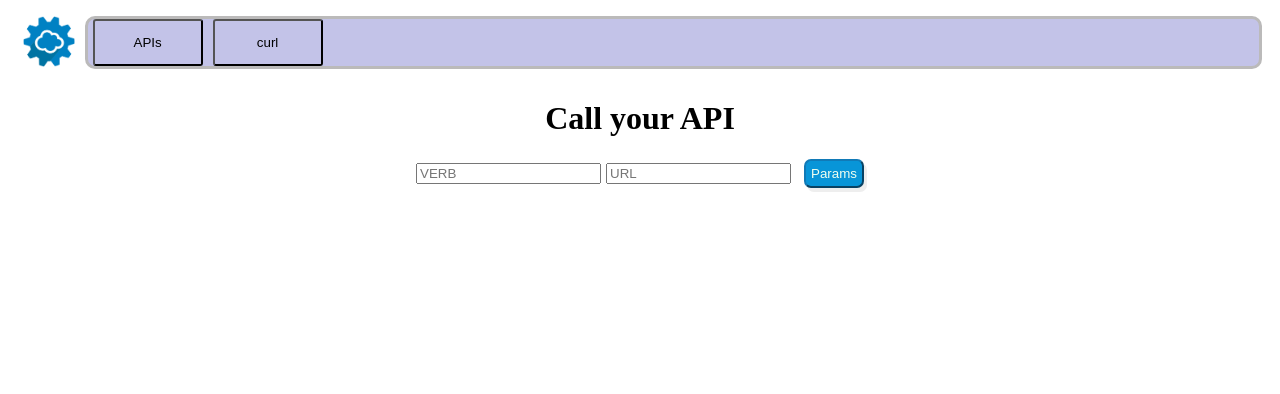
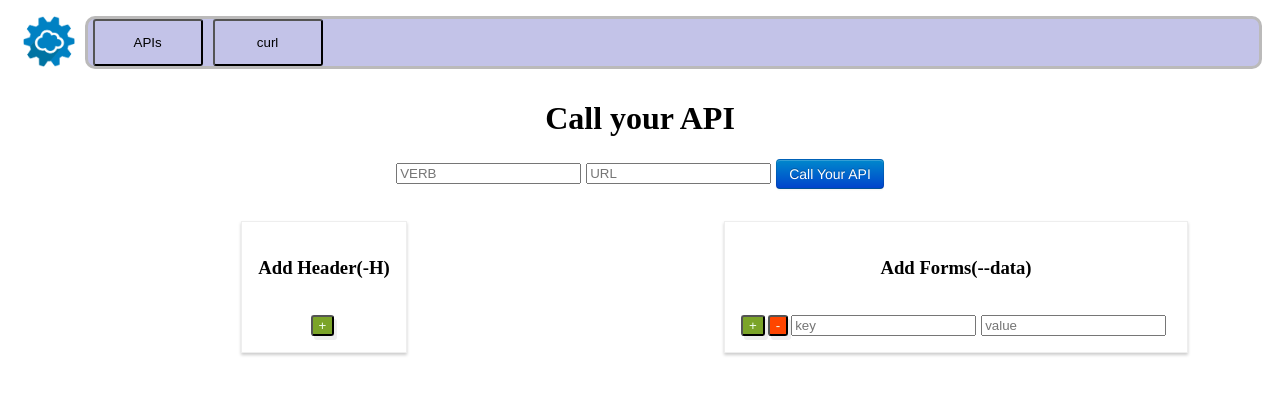
Before and after one commit to mehdishirazi/postman, a React app: page / in a window 1280 px wide. Shown: the top 394 px of the page. Built offline with nearby package versions, Linux system fonts and the light colour scheme.

Commit message:
Adding new design and changing components

```diff
--- /dev/null
+++ b/src/components/Main/Forms/AddHeader.js
@@ -0,0 +1,13 @@
+import React from 'react'
+
+const AddHeader = (props) => {
+    return (
+        <div>
+            <button onClick={props.delete} className={props.minusBtn}>-</button>
+            <input className={props.input} onChange={props.changed} type="text" placeholder="key" />
+            <input className={props.input} onChange={props.changed} type="text" placeholder="value" />
+        </div>
+    )
+}
+
+export default AddHeader
--- a/src/components/Main/Forms/Header.js
+++ b/src/components/Main/Forms/Header.js
@@ -1,17 +1,23 @@
 import React from 'react'
+import Header from "./AddHeader"
 
-const Header = (props) => {
+const Headers = (props) => {
+    let header = props.headers.map(item => <Header
+        key={item.id}
+        changed={props.headerHandleChange}
+        input={props.input}
+        delete={props.delete}
+        minusBtn={props.minusBtn} />)
+
     return (
         <div className={props.className}>
             <h3>Add Header(-H)</h3>
             <br></br>
             <button onClick={props.click} className={props.btnStyle}>+</button>
-            <button onClick={props.delete} className={props.minusBtn}>-</button>
-            <input className={props.input} onChange={props.headerHandleChange} type="text" placeholder="key" />
-            <input className={props.input} onChange={props.headerHandleChange} type="text" placeholder="value" />
             <br />
+            {header}
         </div>
     )
 }
 
-export default Header
+export default Headers
--- a/src/components/Main/Forms/Url.js
+++ b/src/components/Main/Forms/Url.js
@@ -6,8 +6,7 @@ const Url = (props) => {
             <h1>Call your API</h1>
             <input className={props.input} onChange={props.urlHandleChange} type="text" placeholder="VERB"></input>
             <input className={props.input} onChange={props.urlHandleChange} type="text" placeholder="URL"></input>
-            <button onClick={props.clicked} className={props.class}>Params</button>
-            {props.isShowingFetchApi ? <button onClick={props.fetchApiCall} className={props.class}>Fetch Your API</button> : null}
+            <button onClick={props.fetchApiCall} className={props.class}>Call Your API</button>
         </div>
     )
 }
--- a/src/components/Main/Main.js
+++ b/src/components/Main/Main.js
@@ -1,5 +1,5 @@
 import React from 'react'
-import Header from './Forms/Header'
+import Headers from './Forms/Header'
 import Url from './Forms/Url'
 import Form from "./Forms/From"
 import Table from "./Table"
@@ -65,25 +65,6 @@ class Body extends React.Component {
             .catch(Error => console.log(Error))
     }
 
-    addPramsHandler = () => {
-        this.setState({
-            isShowingValue: true,
-            header: [
-                {
-                    id: 1,
-                    key: "",
-                    value: ""
-                }
-            ],
-            body: [
-                {
-                    id: 1,
-                    key: "",
-                    value: ""
-                }
-            ]
-        })
-    }
 
     urlHandleChange = (event) => {
         let urlValues = [...this.state.url]
@@ -110,16 +91,17 @@ class Body extends React.Component {
         })
     }
 
-    headerHandleChange = (event, id) => {
-        const value = event.target.placeholder
-        const inedexCheck = this.state.header.findIndex(item => {
-            return id === item.id
-        })
-        const headerChangeValues = [...this.state.header]
-        headerChangeValues[inedexCheck][value] = event.target.value
-        this.setState({
-            header: headerChangeValues
-        })
+    headerHandleChange = (event) => {
+        // debugger
+        // // const value = event.target.placeholder
+        // // const inedexCheck = this.state.header.findIndex(item => {
+        // //     return id === item.id
+        // // })
+        // // const headerChangeValues = [...this.state.header]
+        // // headerChangeValues[inedexCheck][value] = event.target.value
+        // this.setState({
+        //     header: headerChangeValues
+        // })
     }
 
     clickHeaderHandler = () => {
@@ -158,28 +140,8 @@ class Body extends React.Component {
     }
 
     render() {
-        let headerElement = this.state.header.map((item, index) => {
-            return <Header
-                key={item.id}
-                headerHandleChange={(event) => this.headerHandleChange(event, item.id)}
-                delete={() => this.deleteHeaderHandler(index)}
-                click={this.clickHeaderHandler}
-                className="params"
-                btnStyle="paramsBtn"
-                minusBtn="minusBtn"
-                input="input" />
-        })
-        let formElement = this.state.body.map((item, index) => {
-            return <Form
-                key={item.id}
-                formHandleChange={(event) => this.formHandleChange(event, item.id)}
-                delete={() => this.deleteFormHandler(index)}
-                click={this.clickFormHandler}
-                className="params"
-                btnStyle="paramsBtn"
-                minusBtn="minusBtn"
-                input="input" />
-        })
+        console.log(this.state)
+
         let TableView
         this.state.data === null ? TableView = null : TableView = this.state.data.map((item, index) => <Table info={item} key={index} />)
         return (
@@ -193,10 +155,24 @@ class Body extends React.Component {
                     input="input" />
                 <div className="infoDiv">
                     <div>
-                        {this.state.isShowingValue ? headerElement : null}
+                        <Headers
+                            headerHandleChange={(event) => this.headerHandleChange(event)}
+                            headers={this.state.header}
+                            delete={() => this.deleteHeaderHandler()}
+                            click={this.clickHeaderHandler}
+                            className="params"
+                            btnStyle="paramsBtn"
+                            minusBtn="minusBtn"
+                            input="input" />
                     </div>
                     <div>
-                        {this.state.isShowingValue ? formElement : null}
+                        <Form
+                            delete={() => this.deleteFormHandler()}
+                            click={this.clickFormHandler}
+                            className="params"
+                            btnStyle="paramsBtn"
+                            minusBtn="minusBtn"
+                            input="input" />
                     </div>
                 </div>
                 {this.state.data === null ? null :
--- /dev/null
+++ b/src/style/App.css
@@ -0,0 +1,3 @@
+.App {
+    background-color: lightslategray;
+}
--- a/src/style/Body.css
+++ b/src/style/Body.css
@@ -10,14 +10,26 @@
 }
 
 .btn {
-    outline-style: none;
-    padding: 5px;
-    color: honeydew;
-    border-color: #117ab7;
-    background-color: #0895d8;
-    border-radius: 7px;
-    margin-left: 8px;
-    box-shadow: 3px 4px #eeeeee;
+    margin: 0;
+    font-weight: normal;
+    font-family: "Helvetica Neue",Helvetica,Arial,sans-serif;
+    display: inline-block;
+    padding: 4px 12px;
+    margin-bottom: 0;
+    font-size: 14px;
+    line-height: 20px;
+    text-align: center;
+    vertical-align: middle;
+    cursor: pointer;
+    border: 1px solid #ccc;
+    border-radius: 4px;
+    box-shadow: inset 0 1px 0 rgba(255,255,255,0.2),0 1px 2px rgba(0,0,0,0.05);
+    color: #fff;
+    text-shadow: 0 -1px 0 rgba(0,0,0,0.25);
+    background-color: #006dcc;
+    background-image: linear-gradient(to bottom,#08c,#04c);
+    background-repeat: repeat-x;
+    border-color: rgba(0,0,0,0.1) rgba(0,0,0,0.1) rgba(0,0,0,0.25);
 }
 
 .btn:hover {
```
